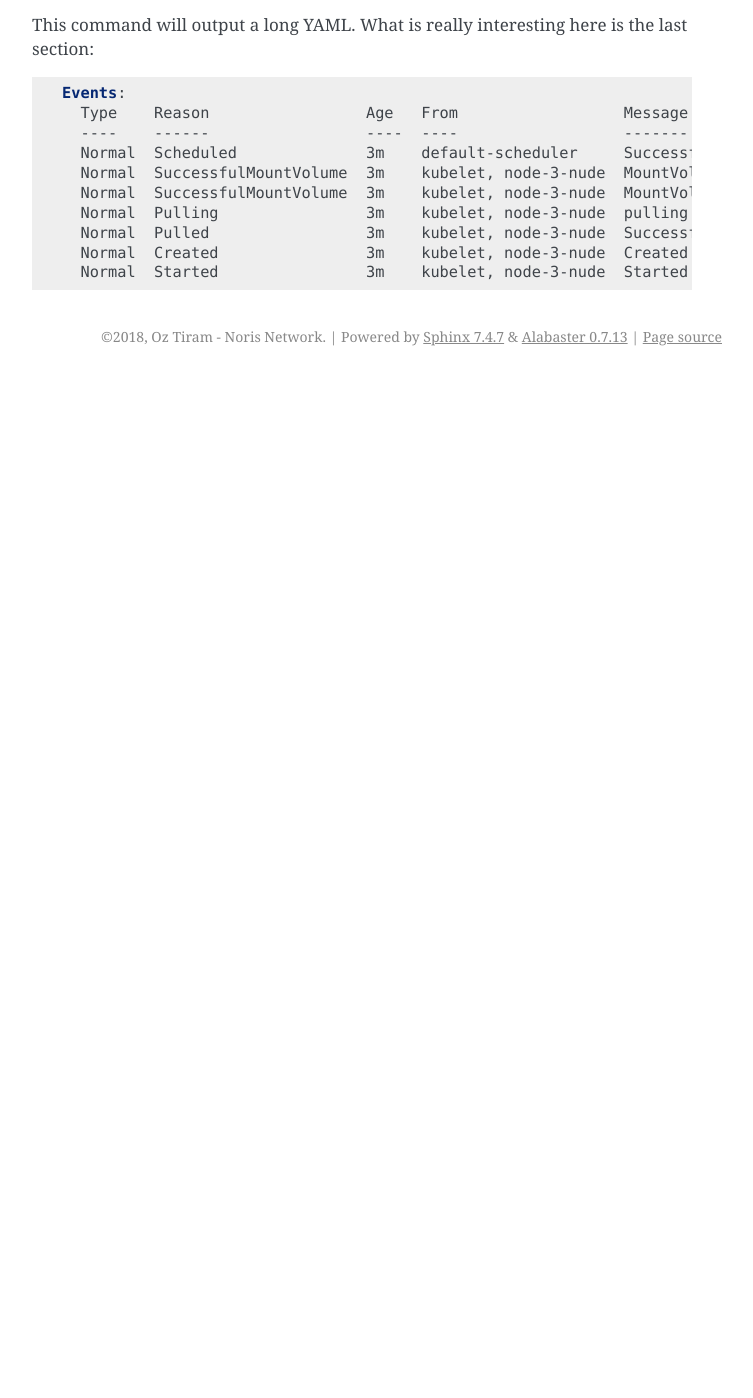
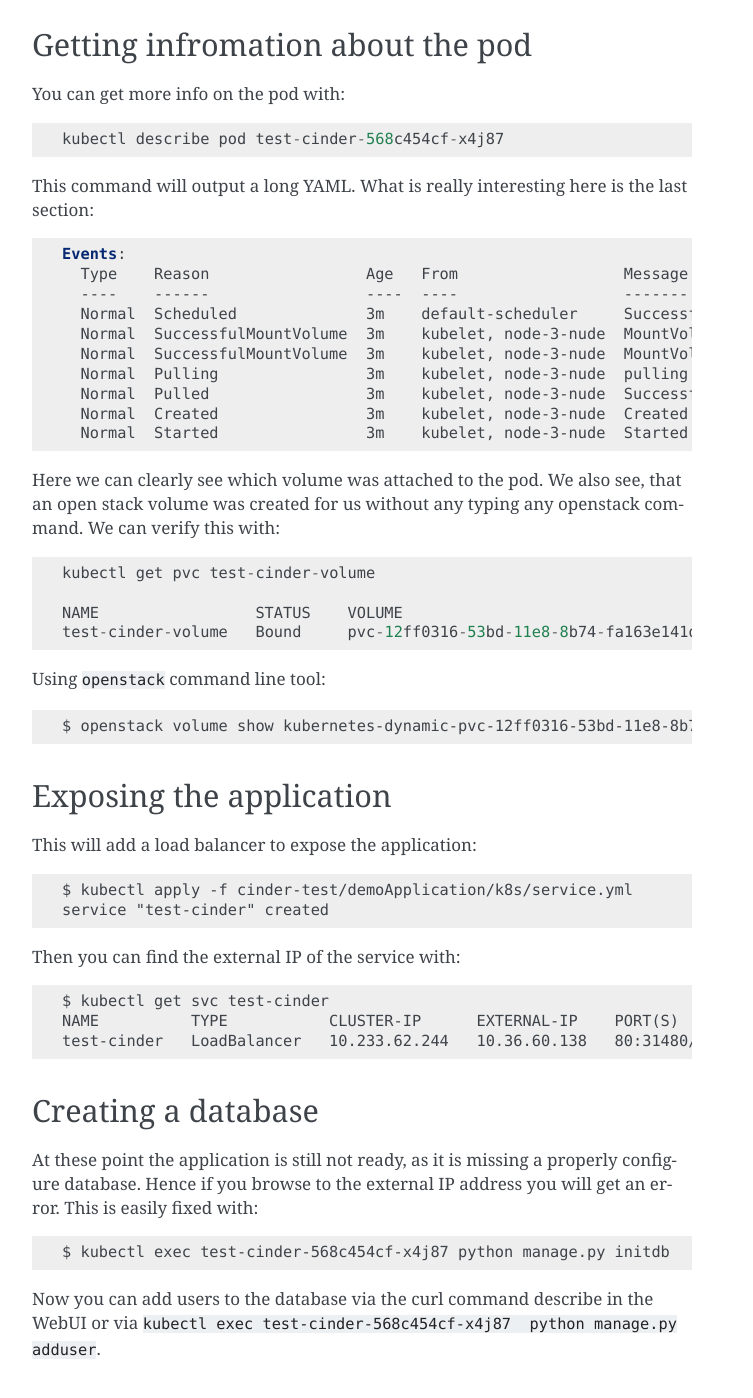
Before and after one commit to noris-network/cinder-demo, a Sphinx documentation site: the page built from docs/source/deployment.rst, in a window 1280 px wide and 1400 px high, scrolled down 875 px. Shown: the whole window, without its empty margins (388-1141 px from the left). Built offline with Sphinx 7.4.7, drawn with Linux system fonts in a browser that asks for light colours; pages that are not in the unit, such as notebooks, are missing from menus; before the commit the page ends 1251 px from its top, so only the background shows below that; some of the changed text lies outside the part shown.

Commit message:
Describe how to deploy the application to k8s

```diff
--- a/docs/source/deployment.rst
+++ b/docs/source/deployment.rst
@@ -1,5 +1,8 @@
 Deploying the application to Kubernetes
 =======================================
+
+Deploying:
+----------
 
 On the master issue the following command::
 
@@ -31,6 +34,10 @@ volume::
    test-cinder-568c454cf-x4j87   1/1       Running   0          2m        10.233.74.3   node-3-nude
 
 You can now see that the pod is running on ``node-3``.
+
+Getting infromation about the pod
+---------------------------------
+
 You can get more info on the pod with::
 
    kubectl describe pod test-cinder-568c454cf-x4j87
@@ -50,3 +57,42 @@ last section:
      Normal  Pulled                 3m    kubelet, node-3-nude  Successfully pulled image "oz123/cinder-test"
      Normal  Created                3m    kubelet, node-3-nude  Created container
      Normal  Started                3m    kubelet, node-3-nude  Started container
+
+Here we can clearly see which volume was attached to the pod. We also see, that
+an open stack volume was created for us without any typing any openstack command.
+We can verify this with::
+
+   kubectl get pvc test-cinder-volume
+
+   NAME                 STATUS    VOLUME                                     CAPACITY   ACCESS MODES   STORAGECLASS         AGE
+   test-cinder-volume   Bound     pvc-12ff0316-53bd-11e8-8b74-fa163e141d50   3Gi        RWO            default-de-nbg6-1a   7d
+
+Using ``openstack`` command line tool::
+
+   $ openstack volume show kubernetes-dynamic-pvc-12ff0316-53bd-11e8-8b74-fa163e141d50
+
+Exposing the application
+------------------------
+
+This will add a load balancer to expose the application::
+
+   $ kubectl apply -f cinder-test/demoApplication/k8s/service.yml
+   service "test-cinder" created
+
+Then you can find the external IP of the service with::
+
+   $ kubectl get svc test-cinder
+   NAME          TYPE           CLUSTER-IP      EXTERNAL-IP    PORT(S)        AGE
+   test-cinder   LoadBalancer   10.233.62.244   10.36.60.138   80:31480/TCP   2m
+
+Creating a database
+-------------------
+
+At these point the application is still not ready, as it is missing a properly
+configure database. Hence if you browse to the external IP address you will
+get an error. This is easily fixed with::
+
+   $ kubectl exec test-cinder-568c454cf-x4j87 python manage.py initdb
+
+Now you can add users to the database via the curl command describe in the WebUI
+or via ``kubectl exec test-cinder-568c454cf-x4j87  python manage.py adduser``.
```
